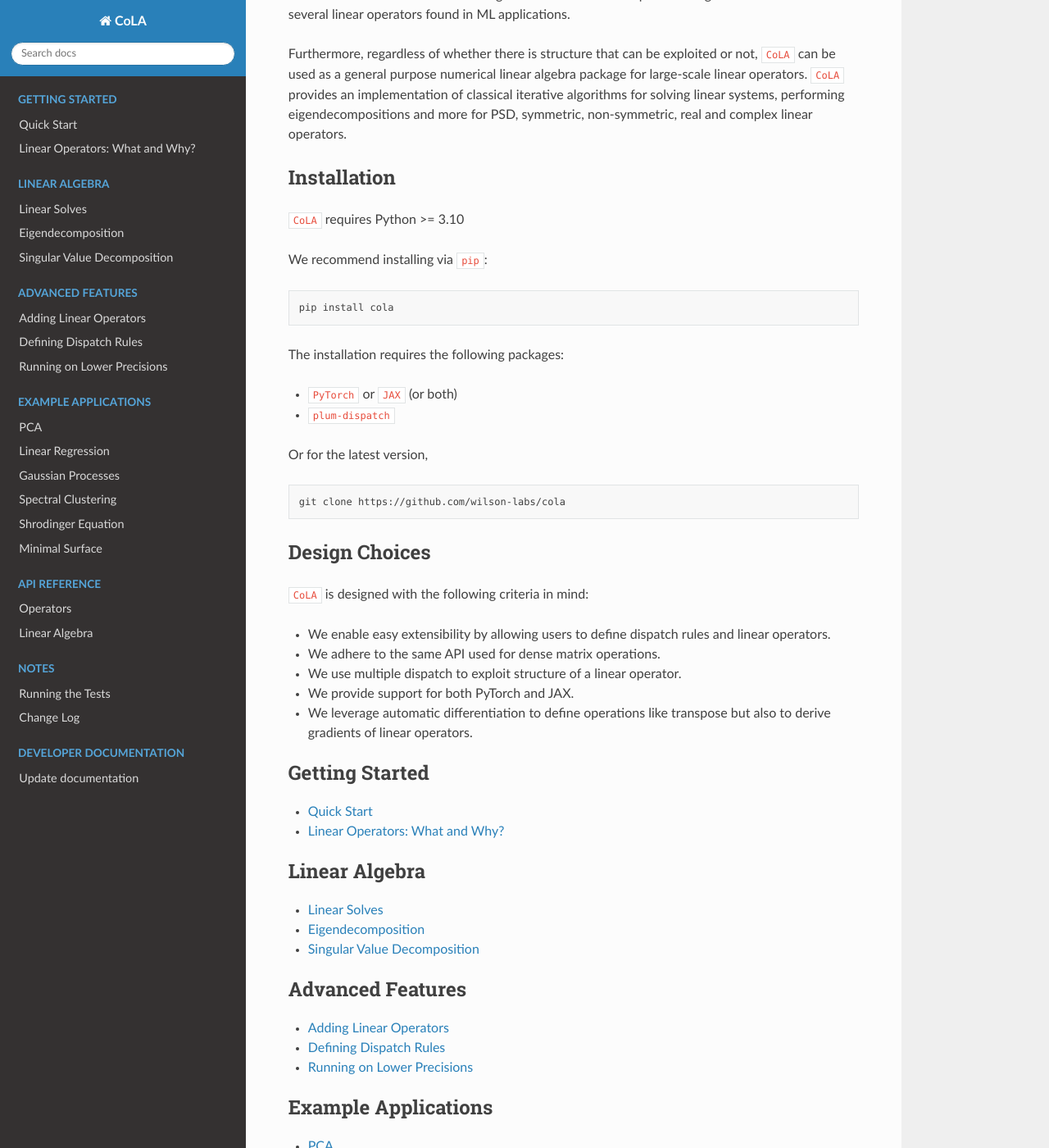
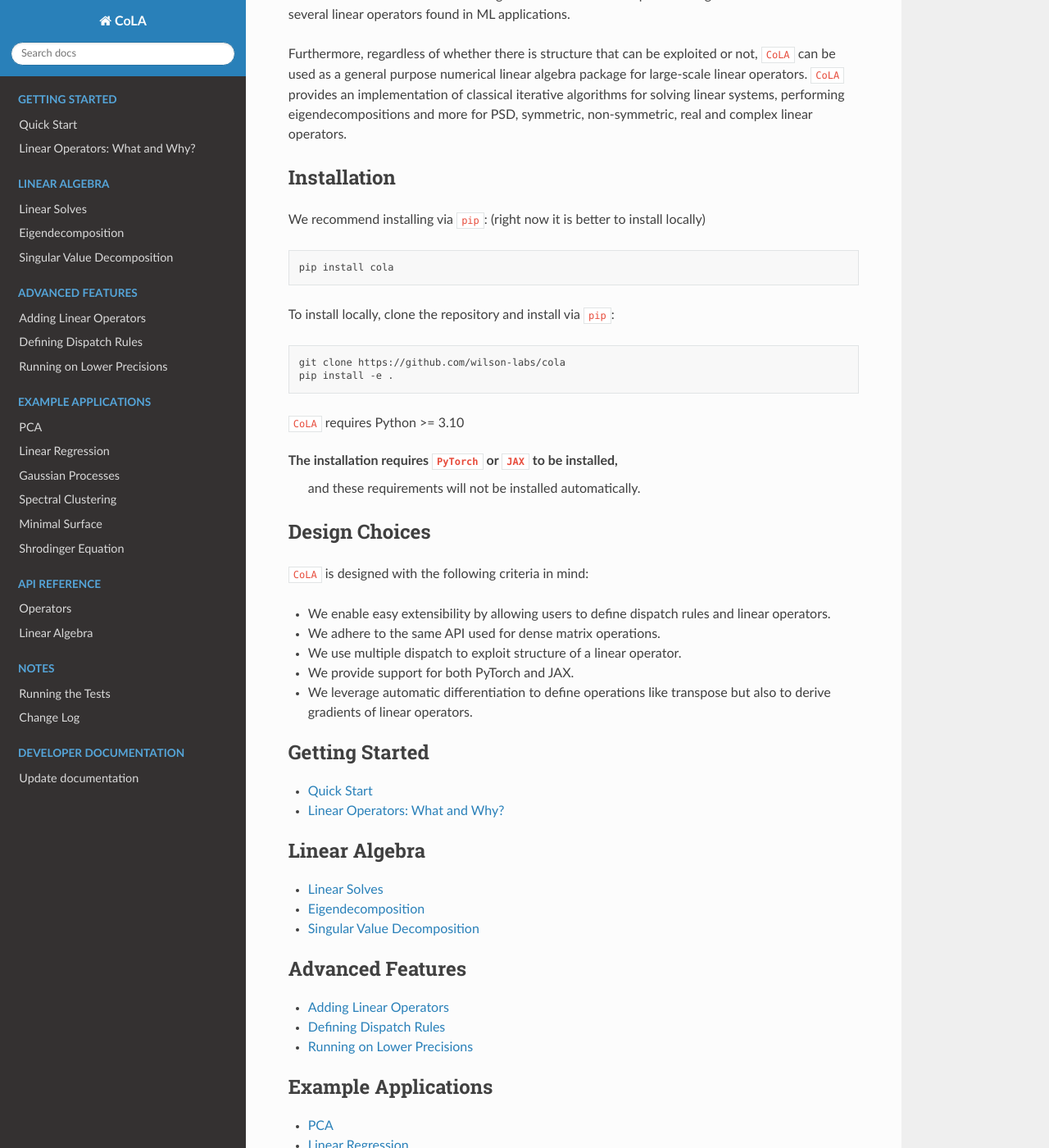
Before and after one commit to wilson-labs/cola, a Sphinx documentation site: the page built from docs/index.rst, in a window 1280 px wide and 1400 px high, scrolled down 597 px. Shown: the whole window at 82% size. Built offline with Sphinx 7.4.7 and the Read the Docs theme 2.0.0, drawn with Linux system fonts in a browser that asks for light colours; some of the changed text lies outside the part shown.

Commit message:
changed examples 5 and 6, edited index to reflect how users should install

```diff
--- a/docs/index.rst
+++ b/docs/index.rst
@@ -33,24 +33,24 @@ PSD, symmetric, non-symmetric, real and complex linear operators.
 
 Installation
 ------------
-``CoLA`` requires Python >= 3.10
-
-We recommend installing via ``pip``:
+We recommend installing via ``pip``: (right now it is better to install locally)
 
 .. code-block:: bash
 
     pip install cola
 
-The installation requires the following packages:
-
-* ``PyTorch`` or ``JAX`` (or both)
-* ``plum-dispatch``
-
-Or for the latest version,
+To install locally, clone the repository and install via ``pip``:
 
 .. code-block:: bash
 
     git clone https://github.com/wilson-labs/cola
+    pip install -e .
+
+
+``CoLA`` requires Python >= 3.10
+
+The installation requires ``PyTorch`` or ``JAX`` to be installed,
+ and these requirements will not be installed automatically.
 
 Design Choices
 --------------
```
Also changed, not shown: other parts of docs/index.rst (+2 -2 lines), docs/notebooks/05_Boundary_Value_PDEs.ipynb (renamed from docs/notebooks/06_Minimal_Surface.ipynb), docs/notebooks/06_PDE_Eigenvalue_Problems.ipynb (renamed from docs/notebooks/05_Shrodinger_Equation.ipynb).
